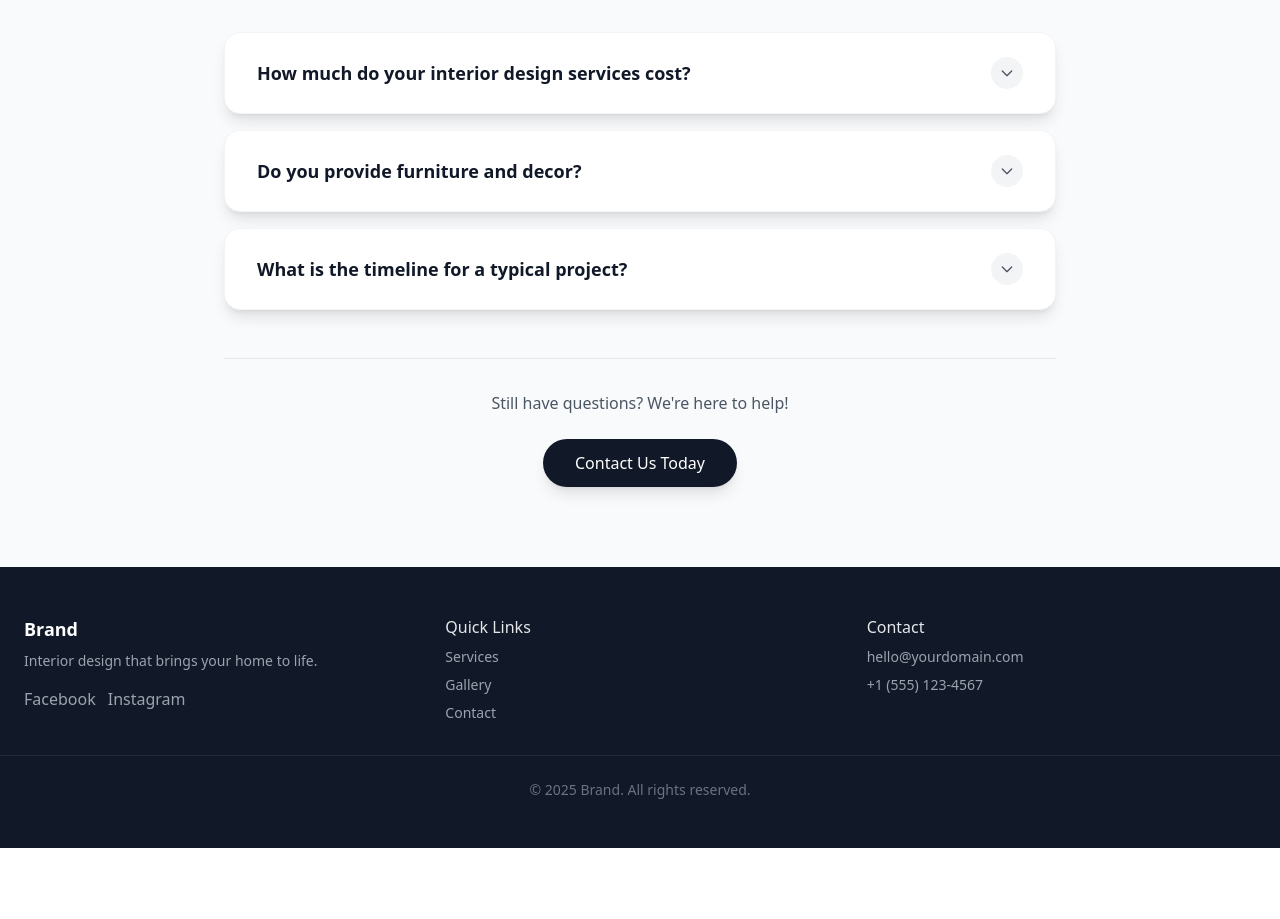
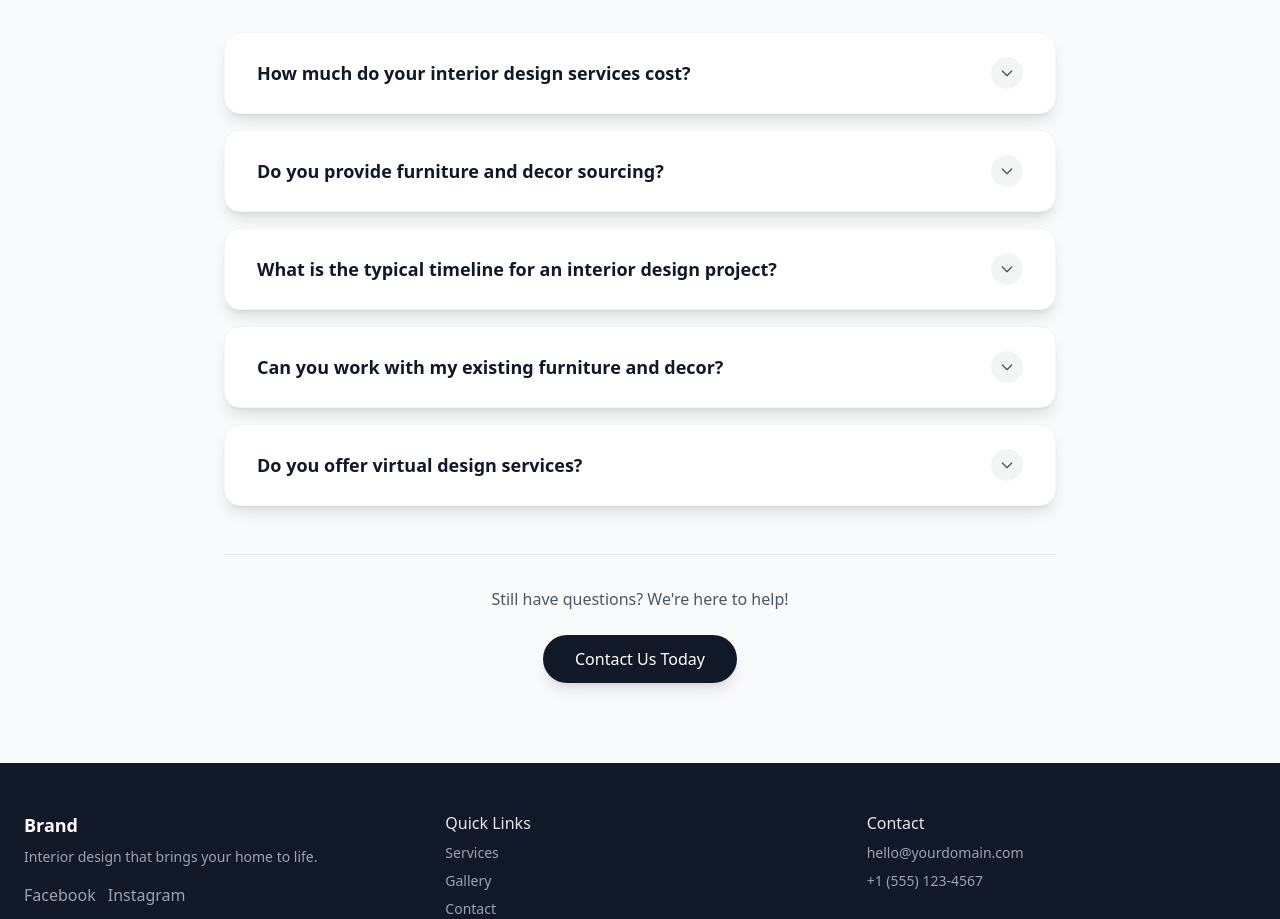
Before and after one commit to Nati-darse/Figma, an Angular app in the folder unk/I/: page / in a window 1280 px wide. Shown: the part 4280-5199 px from the top of the page. Before the commit the page ends 5128 px from the top, so only its background shows below. Built offline with nearby package versions, Linux system fonts and the light colour scheme.

Commit message:
data populated for  f a q

```diff
--- a/unk/I/src/app/Components/faq/faq.component.ts
+++ b/unk/I/src/app/Components/faq/faq.component.ts
@@ -9,16 +9,39 @@ interface QA {
 
 @Component({
   selector: 'app-faq',
-    standalone: true,
+  standalone: true,
   imports: [CommonModule],
   templateUrl: './faq.component.html',
   styleUrls: ['./faq.component.css']
 })
 export class FaqComponent {
   faqs: QA[] = [
-    { q: 'How much do your interior design services cost?', a: 'Costs depend on scope. Book a free call for details.' },
-    { q: 'Do you provide furniture and decor?', a: 'Yes, we source, procure, and install items for you.' },
-    { q: 'What is the timeline for a typical project?', a: 'Small makeovers take weeks; full projects take months.' }
+    {
+      q: 'How much do your interior design services cost?',
+      a: 'Our pricing varies based on the scope and complexity of your project. We offer flexible packages starting from basic consultations to full-service design. During our free initial consultation, we\'ll discuss your budget and provide a detailed quote tailored to your specific needs.',
+      open: false
+    },
+    {
+      q: 'Do you provide furniture and decor sourcing?',
+      a: 'Yes, we offer complete sourcing services. We handle everything from selecting the perfect pieces to procurement, delivery, and installation. We have access to trade-only suppliers and can help you find unique items that fit your style and budget.',
+      open: false
+    },
+    {
+      q: 'What is the typical timeline for an interior design project?',
+      a: 'Project timelines vary: small makeovers can be completed in 2-4 weeks, medium projects take 4-8 weeks, and full-home transformations typically require 2-4 months. We provide a detailed project timeline during our planning phase and keep you updated throughout the process.',
+      open: false
+    },
+    {
+      q: 'Can you work with my existing furniture and decor?',
+      a: 'Absolutely! We love incorporating existing pieces that hold sentimental value or that you simply love. We\'ll assess your current items and create a design plan that seamlessly blends them with new additions for a cohesive look.',
+      open: false
+    },
+    {
+      q: 'Do you offer virtual design services?',
+      a: 'Yes, we provide comprehensive virtual design services for clients who prefer remote collaboration. This includes video consultations, digital mood boards, 3D renderings, and detailed shopping lists with direct purchase links.',
+      open: false
+    },
+
   ];
 
   toggle(i: number) {
```
